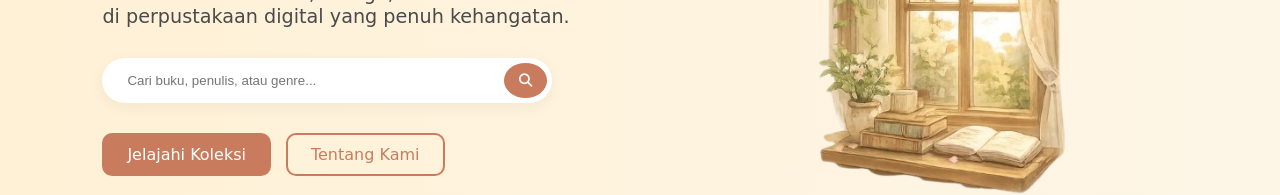
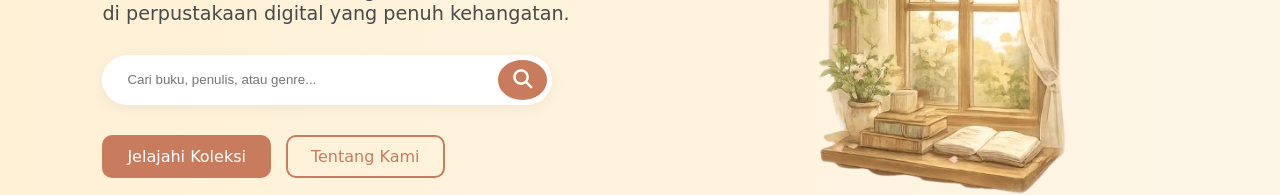
Before and after one commit to ainaya27/yumebunko, a website: page index.html in a window 1280 px wide. Shown: the part 335-530 px from the top of the page. Drawn offline with Linux system fonts and the light colour scheme; a web font is replaced by a local one.

Commit message:
rel fa-icon

```diff
--- a/style.css
+++ b/style.css
@@ -105,6 +105,11 @@ nav {
     cursor: pointer;
 }
 
+.btn-search i {
+    color: white;
+    font-size: 1.2rem;
+}
+
 .hero-buttons {
     display: flex;
     gap: 15px;
```
